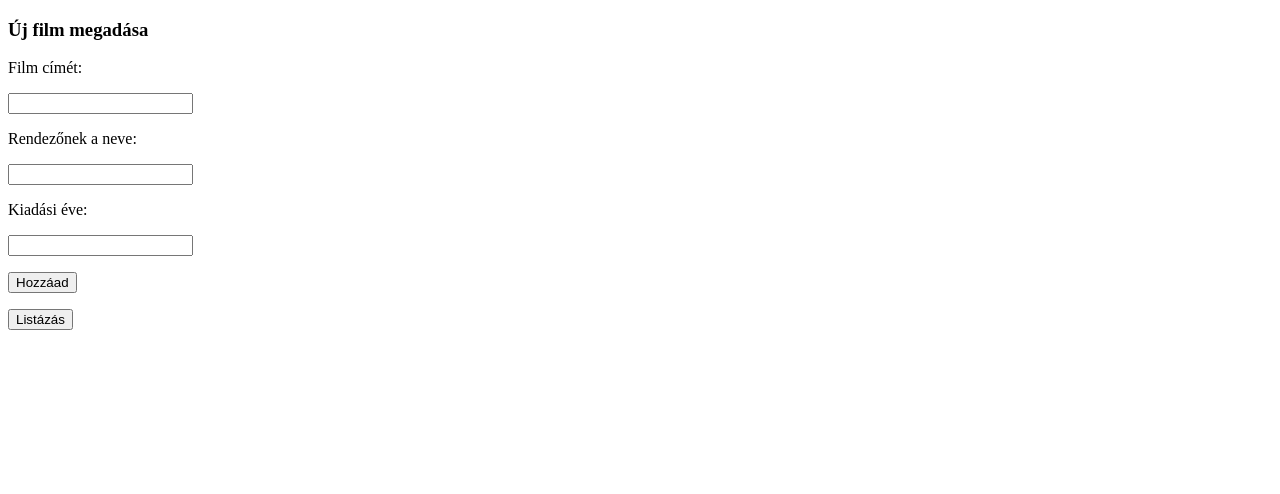
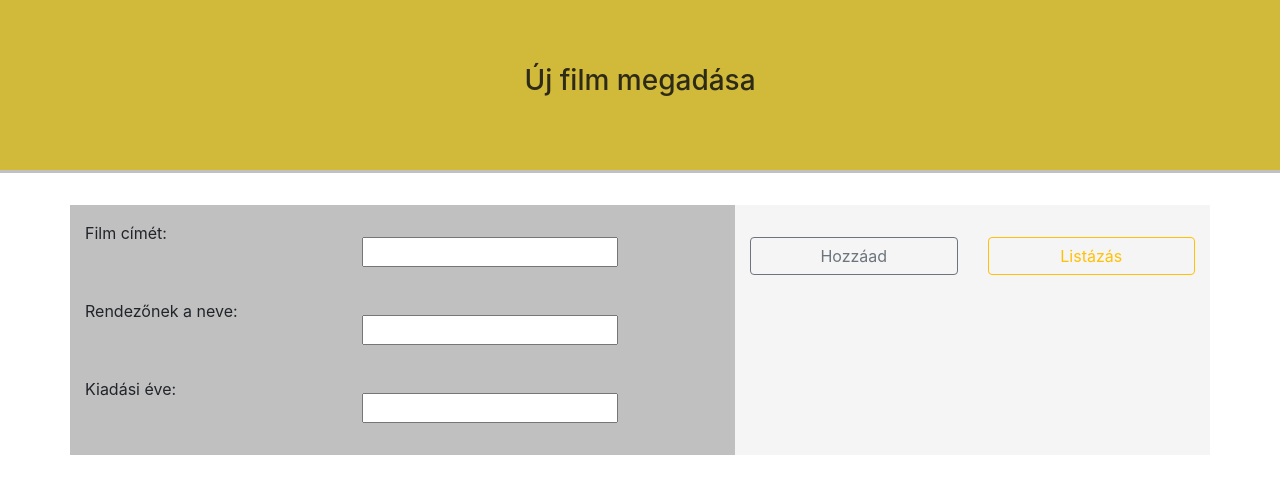
Before and after one commit to Zita-git/MoziHazi, a plain HTML site: page index.html in a window 1280 px wide. Drawn offline with nearby package versions, Linux system fonts and the light colour scheme.

Commit message:
css style feltöltése, végeredmény

```diff
--- a/index.html
+++ b/index.html
@@ -5,40 +5,58 @@
     <meta http-equiv='X-UA-Compatible' content='IE=edge'>
     <title>Mozi</title>
     <link rel='stylesheet' type='text/css' media='screen' href='main.css'>
+
+
+    <link rel="stylesheet" href="https://maxcdn.bootstrapcdn.com/bootstrap/4.5.2/css/bootstrap.min.css">
+    <script src="https://ajax.googleapis.com/ajax/libs/jquery/3.5.1/jquery.min.js"></script>
+    <script src="https://cdnjs.cloudflare.com/ajax/libs/popper.js/1.16.0/umd/popper.min.js"></script>
+    <script src="https://maxcdn.bootstrapcdn.com/bootstrap/4.5.2/js/bootstrap.min.js"></script>
+
 </head>
 <body>
-        <div class="ujFilm">
+
+    <div class="jumbotron jumbotron-fluid">
             <h3>Új film megadása</h3>
+        </div>
+    <div class="container-fluid">
+
+
+        <div class="container">
             <div class="row">
-                <p class="col-4 ">Film címét:</p>
-                <div class="col-8"><input type="text" id="nev"> </div>
+                <div class="ujFilm col-md-7 col-sm-12">
+
+                    <div class="row">
+                        <p class="col-5 ">Film címét:</p>
+                        <div class="col-7"><input type="text" id="nev"> </div>
                     </div>
                     <div class="row">
-                <p class="col-4 ">Rendezőnek a neve:</p>
-                <div class="col-8"><input type="text" id="rendezo"> </div>
+                        <p class="col-5 ">Rendezőnek a neve:</p>
+                        <div class="col-7"><input type="text" id="rendezo"> </div>
                     </div>
                     <div class="row">
-                <p class="col-4 ">Kiadási éve:</p>
-                <div class="col-8"><input type="number" id="kiadasiEv"> </div>
-            </div>
-            <div class="row">
-                <div>
-                    <button id="hozzaad" >Hozzáad</button>
-                </div>
+                        <p class="col-5 ">Kiadási éve:</p>
+                        <div class="col-7"><input type="number" id="kiadasiEv"> </div>
                     </div>
 
                 </div>
 
 
-        <div class="listazas">
+                <div class="listazas col-md-5 col-sm-12">
                     <div>
                         <div class="row">
-                    <div><button id="listazas" >Listázás</button></div>
+                            <div class="col-6">
+                                <button class="btn btn-outline-secondary" id="hozzaad" >Hozzáad</button>
+                            </div>
+                            <div class="col-6">
+                                <button class="btn btn-outline-warning" id="listazas" >Listázás</button>
                             </div>
                         </div>
-            <div id="listazzaKi"></div>
                     </div>
-
+                    <div class="table table-striped" id="listazzaKi"></div>
+                </div>
+            </div>
+        </div>
+    </div>
     <script src='main.js'></script>
 </body>
 </html>
--- a/main.css
+++ b/main.css
@@ -1,4 +1,35 @@
 
 .ujFilm div{
+    margin-top: 1em;
     margin-bottom: 1em;
 }
+h3{
+    text-align: center;
+}
+button{
+    width: 100%;
+    font-weight:bold;
+    border-radius:50px;
+}
+.jumbotron {
+    background-color:  rgb(209, 185, 58) !important;
+    border-bottom: #C0C0C0 solid;
+    color: rgb(46, 42, 24);
+}
+table{
+    margin-top: 1em;
+}
+.ujFilm {
+    background-color:silver;
+}
+.container{
+    background-color: white;
+}
+.listazas{
+    background-color: whitesmoke;
+}
+.listazas div{
+    margin-top: 1em;
+    margin-bottom: 1em;
+
+}
--- a/main.js
+++ b/main.js
@@ -26,11 +26,11 @@ function hozzaad(){
 }
 
 function listazas(){
-    let tablazat = "<table><tr><th>Sorszám</th><th>Név</th><th>Rendező</th><th>Kiadási év</th></tr>";
+    let tablazat = "<table class='table table-bordered'><tr><th>Név</th><th>Rendező</th><th>Kiadási év</th></tr>";
 
     for (let i = 0; i < adatok.length; i++) {
-        let j =i+1;
-        tablazat += "<tr><td>"+j+". </td><td>" + adatok[i].nev + "</td><td>" + adatok[i].rendezo + "</td><td>" + adatok[i].kiadasiEv + "</td></tr>";
+
+        tablazat += "<tr><td>" + adatok[i].nev + "</td><td>" + adatok[i].rendezo + "</td><td>" + adatok[i].kiadasiEv + "</td></tr>";
     }
 
     tablazat += "</table>";
```
Lines whose indentation alone changed are shown as unchanged.
